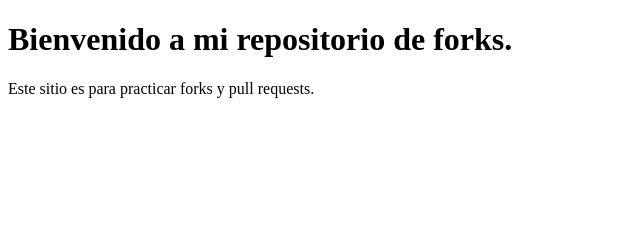
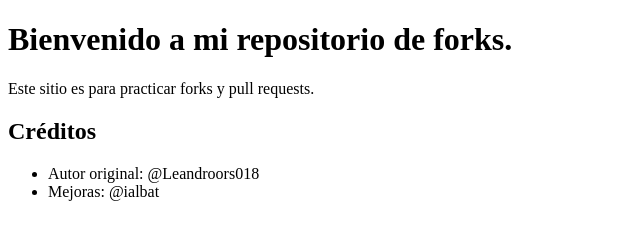
Before and after one commit to ialbat/fork-IAT, a plain HTML site: page index.html in a window 1280 px wide. Shown: the whole page, without its empty margins (0-640 px from the left). Drawn offline with Linux system fonts and the light colour scheme.

Commit message:
Update index.html

```diff
--- a/index.html
+++ b/index.html
@@ -4,5 +4,12 @@
 <body>
   <h1>Bienvenido a mi repositorio de forks.</h1>
   <p>Este sitio es para practicar forks y pull requests.</p>
+  <section>
+  <h2>Créditos</h2>
+  <ul>
+    <li>Autor original: @Leandroors018</li>
+    <li>Mejoras: @ialbat</li>
+  </ul>
+</section>
 </body>
 </html>
```
